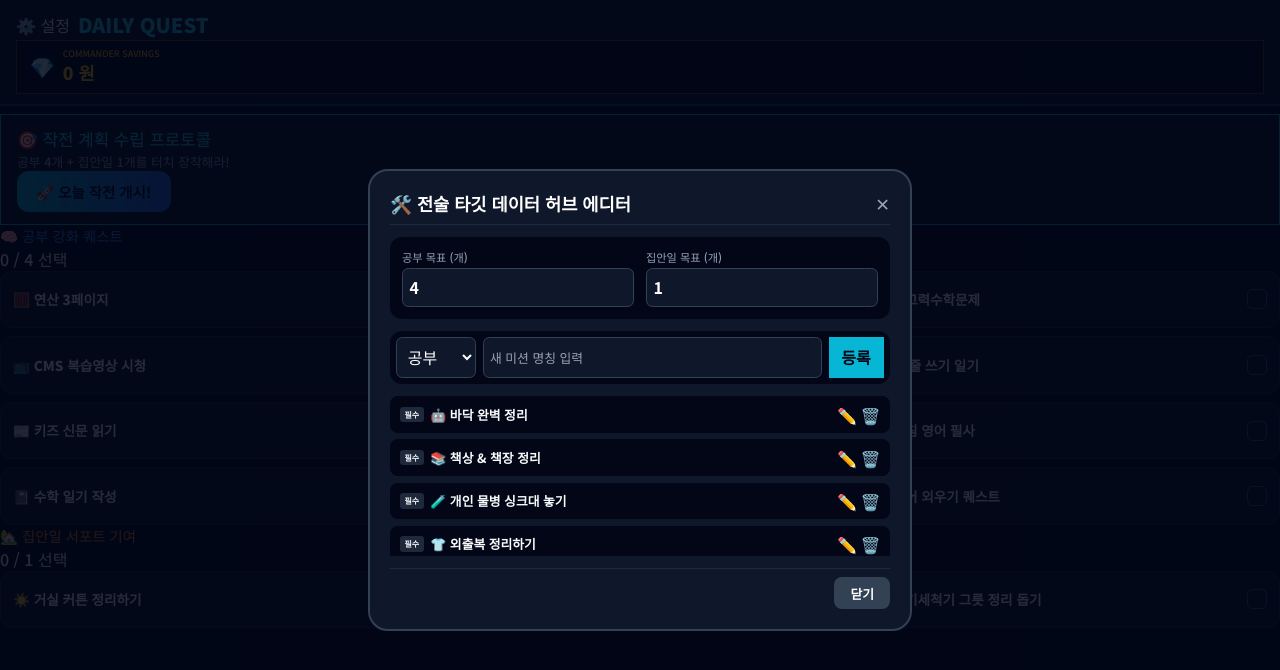
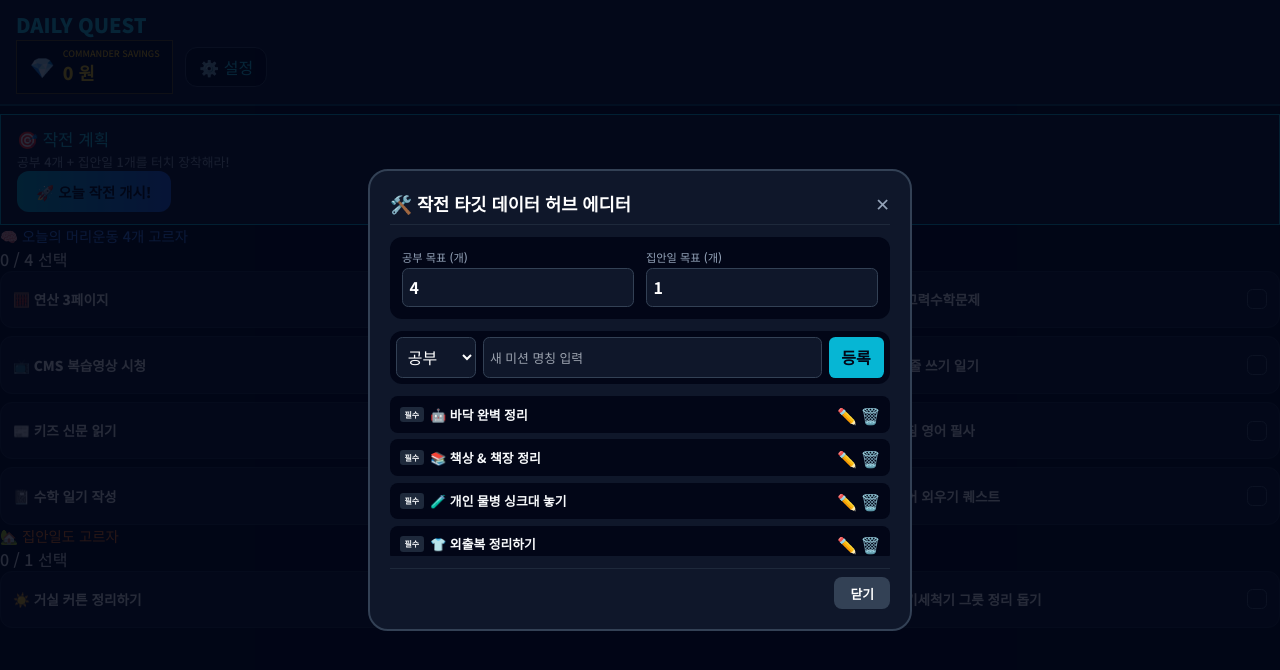
Before and after one commit to miaminkyong/daily-checklist, a React (Vite) app: page / in a window 1280 px wide. Both pictures are taken after a click on the button "⚙️ 설정". Shown: the top 670 px of the page. Built offline with nearby package versions, Linux system fonts and the light colour scheme.

Commit message:
Refactor UI elements and update text content
Updated various UI elements and text for clarity and consistency.

```diff
--- a/src/App.tsx
+++ b/src/App.tsx
@@ -1,6 +1,6 @@
 import React, { useState, useEffect } from 'react';
 import { motion, AnimatePresence } from 'framer-motion';
-import { Check, Plus, Trash2, Edit2, Download, X } from 'lucide-react';
+import { Check, Plus, Trash2, Edit2, Download } from 'lucide-react';
 import {
   LineChart, Line, XAxis, YAxis, CartesianGrid, Tooltip, ResponsiveContainer,
   PieChart, Pie, Cell, BarChart, Bar
@@ -138,9 +138,8 @@ export default function App() {
     confetti({ particleCount: 200, spread: 100, origin: { y: 0.5 } });
     const newSavings = savings + 100;
 
-    // 🪙 1500원(15일) 완공 시 자동 리셋 시스템 도입
     if (newSavings >= 1500) {
-      alert("🎉 축하합니다! 15일 퀘스트를 모두 격파하여 1500원을 정복했습니다! 부모님께 용돈을 요청하고 다음 15일 도전을 시작하세요! 용돈 보관함이 새로 리셋됩니다.");
+      alert("🎉 축하합니다! 15일 보물 수집판을 가득 채워 1500원을 획득했습니다! 부모님께 용돈을 요청하고 다음 도전을 시작하세요. 보관함이 다시 0원부터 시작됩니다.");
       setSavings(0);
       localStorage.setItem('quest_savings', '0');
     } else {
@@ -268,28 +267,32 @@ export default function App() {
   return (
     <div className="min-h-screen bg-slate-950 text-slate-100 p-3 select-none flex flex-col justify-between" style={{ minHeight: '100vh', backgroundColor: '#020617', boxSizing: 'border-box' }}>
 
-      {/* 🚀 갤럭시탭 맞춤 슬림 밀리터리 헤더 */}
+      {/* 🚀 1. 설정 버튼을 우측 상단 지갑 옆으로 완벽 이동한 새로운 슬림 헤더 */}
       <header className="flex justify-between items-center bg-slate-900 border-b-2 border-cyan-500/30 p-2.5 rounded-xl shadow-md" style={{ backgroundColor: '#0f172a', borderBottom: '2px solid rgba(6,182,212,0.3)', padding: '0.6rem 1rem' }}>
-        <div className="flex items-center gap-2" style={{ display: 'flex', alignItems: 'center', gap: '0.5rem' }}>
+        <div>
+          <h1 className="text-xl font-black tracking-wider text-cyan-400 m-0" style={{ fontSize: '1.25rem', fontWeight: 900, color: '#22d3ee' }}>DAILY QUEST</h1>
+        </div>
+
+        {/* 지갑 및 설정 그룹 */}
+        <div className="flex items-center gap-3.5" style={{ display: 'flex', alignItems: 'center', gap: '0.75rem' }}>
+          {/* 보물 상자 */}
+          <div className="bg-slate-950 px-3 py-1.5 rounded-xl border border-yellow-500/40 flex items-center gap-2" style={{ display: 'flex', alignItems: 'center', gap: '0.5rem', backgroundColor: '#020617', border: '1px solid rgba(234,179,8,0.4)', padding: '0.4rem 0.8rem' }}>
+            <span className="text-xl animate-pulse" style={{ fontSize: '1.25rem' }}>💎</span>
+            <div className="text-left">
+              <div className="text-[9px] text-yellow-500 font-black" style={{ fontSize: '9px', color: '#eab308' }}>COMMANDER SAVINGS</div>
+              <div className="text-base font-black text-yellow-400 p-0 m-0 leading-tight" style={{ fontSize: '1.1rem', fontWeight: 900, color: '#facc15' }}>{savings} 원</div>
+            </div>
+          </div>
+
+          {/* 우측 상단으로 이동한 에디터 설정 버튼 */}
           <button
             type="button"
             onClick={() => setIsEditorOpen(true)}
             className="bg-slate-950 text-cyan-400 font-bold p-2 text-base rounded-xl border border-slate-700 active:scale-90 transition-all cursor-pointer"
+            style={{ backgroundColor: '#020617', border: '1px solid #334155', padding: '0.45rem 0.8rem', borderRadius: '0.75rem', color: '#22d3ee' }}
           >
             ⚙️ 설정
           </button>
-          <div>
-            <h1 className="text-xl font-black tracking-wider text-cyan-400 m-0" style={{ fontSize: '1.25rem', fontWeight: 900, color: '#22d3ee' }}>DAILY QUEST</h1>
-          </div>
-        </div>
-
-        {/* 💎 이모지 깨짐 완벽 방지 보물 창고 */}
-        <div className="bg-slate-950 px-3 py-1.5 rounded-xl border border-yellow-500/40 flex items-center gap-2" style={{ display: 'flex', alignItems: 'center', gap: '0.5rem', backgroundColor: '#020617', border: '1px solid rgba(234,179,8,0.4)', padding: '0.4rem 0.8rem' }}>
-          <span className="text-xl animate-pulse" style={{ fontSize: '1.25rem' }}>💎</span>
-          <div className="text-left">
-            <div className="text-[9px] text-yellow-500 font-black" style={{ fontSize: '9px', color: '#eab308' }}>COMMANDER SAVINGS</div>
-            <div className="text-base font-black text-yellow-400 p-0 m-0 leading-tight" style={{ fontSize: '1.1rem', fontWeight: 900, color: '#facc15' }}>{savings} 원</div>
-          </div>
         </div>
       </header>
 
@@ -297,13 +300,14 @@ export default function App() {
       <main className="flex-1 w-full max-w-5xl mx-auto my-2" style={{ width: '100%', margin: '0.5rem auto' }}>
 
         {/* ==========================================
-            [PHASE 1] 계획 수립 페이즈 (한 화면에 무조건 안착)
+            [PHASE 1] 계획 수립 페이즈
             ========================================== */}
         {currentPhase === 'plan' && (
           <div className="flex flex-col gap-3">
+            {/* 2. 작전 계획 수립 프로토콜 -> 작전 계획 문구 변경 */}
             <div className="bg-slate-900 p-3 rounded-xl border border-cyan-500/40 text-center flex items-center justify-between gap-4" style={{ backgroundColor: '#0f172a', border: '1px solid #06b6d4', padding: '0.75rem 1rem' }}>
               <div className="text-left">
-                <h2 className="text-base font-black text-cyan-400 m-0" style={{ fontSize: '1.05rem', color: '#22d3ee' }}>🎯 작전 계획 수립 프로토콜</h2>
+                <h2 className="text-base font-black text-cyan-400 m-0" style={{ fontSize: '1.05rem', color: '#22d3ee' }}>🎯 작전 계획</h2>
                 <p className="text-xs text-slate-400 m-0" style={{ fontSize: '0.8rem', color: '#94a3b8' }}>공부 {settings.studyTarget}개 + 집안일 {settings.houseworkTarget}개를 터치 장착해라!</p>
               </div>
               <button
@@ -316,10 +320,10 @@ export default function App() {
               </button>
             </div>
 
-            {/* 공부 선택 (3열 가로 압축형 격자) */}
+            {/* 3. 공부 강화 퀘스트 -> 오늘의 머리운동 4개 고르자 변경 */}
             <section>
               <div className="flex justify-between items-center mb-1.5">
-                <h3 className="text-sm font-black text-blue-400 m-0" style={{ color: '#3b82f6', fontSize: '0.9rem' }}>🧠 공부 강화 퀘스트</h3>
+                <h3 className="text-sm font-black text-blue-400 m-0" style={{ color: '#3b82f6', fontSize: '0.9rem' }}>🧠 오늘의 머리운동 {settings.studyTarget}개 고르자</h3>
                 <span className="text-[10px] font-bold bg-blue-950 text-blue-300 px-2 py-0.5 rounded-full">{missions.filter(m => m.category === 'study' && selectedIds.includes(m.id)).length} / {settings.studyTarget} 선택</span>
               </div>
               <div style={{ display: 'grid', gridTemplateColumns: 'repeat(3, 1fr)', gap: '0.5rem' }}>
@@ -340,10 +344,10 @@ export default function App() {
               </div>
             </section>
 
-            {/* 집안일 선택 (3열 동일 비율 격자) */}
+            {/* 4. 집안일 서포트 기여 -> 집안일도 고르자 변경 */}
             <section>
               <div className="flex justify-between items-center mb-1.5">
-                <h3 className="text-sm font-black text-orange-400 m-0" style={{ color: '#f97316', fontSize: '0.9rem' }}>🏡 집안일 서포트 기여</h3>
+                <h3 className="text-sm font-black text-orange-400 m-0" style={{ color: '#f97316', fontSize: '0.9rem' }}>🏡 집안일도 고르자</h3>
                 <span className="text-[10px] font-bold bg-orange-950 text-orange-300 px-2 py-0.5 rounded-full">{missions.filter(m => m.category === 'housework' && selectedIds.includes(m.id)).length} / {settings.houseworkTarget} 선택</span>
               </div>
               <div style={{ display: 'grid', gridTemplateColumns: 'repeat(3, 1fr)', gap: '0.5rem' }}>
@@ -367,26 +371,26 @@ export default function App() {
         )}
 
         {/* ==========================================
-            [PHASE 2] 작전 실행 페이즈 (필수 + 선택 통합 3열 바둑판)
+            [PHASE 2] 작전 실행 페이즈
             ========================================== */}
         {currentPhase === 'action' && (
           <div className="flex flex-col gap-3">
+            {/* 5. 실시간 하이테크 레이더 모드 -> 임무 완료 후 누르자 변경 */}
             <div className="flex justify-between items-center bg-slate-900 p-3 rounded-xl border border-slate-800" style={{ backgroundColor: '#0f172a', padding: '0.6rem 1rem' }}>
               <div className="text-left">
-                <h2 className="text-sm font-black text-white m-0">⚡ 실시간 하이테크 레이더 모드</h2>
+                <h2 className="text-sm font-black text-white m-0">⚡ 임무 완료 후 누르자</h2>
                 <div style={{ width: '12rem', backgroundColor: '#020617', height: '0.75rem', borderRadius: '9999px', marginTop: '0.3rem', border: '1px solid #1e293b', overflow: 'hidden' }}>
                   <div style={{ height: '100%', background: 'linear-gradient(to right, #22d3ee, #10b981)', width: `${progressPercent}%`, transition: 'width 0.3s' }} />
                 </div>
               </div>
               <div className="flex items-center gap-3">
-                <div style={{ backgroundColor: '#020617', padding: '0.4rem 0.8rem', borderRadius: '0.5rem', fontSize: '0.85rem', fontStyle: 'normal', fontWeight: 700 }}>
+                <div style={{ backgroundColor: '#020617', padding: '0.4rem 0.8rem', borderRadius: '0.5rem', fontSize: '0.85rem', fontWeight: 700 }}>
                   <span style={{ color: '#10b981' }}>{completedCount}</span> / {totalCount} 완료
                 </div>
                 <button type="button" onClick={resetTodayQuest} className="text-[10px] font-bold text-red-400 bg-red-950/20 px-2.5 py-1.5 rounded-lg border border-red-900/40 cursor-pointer">🔄 리셋</button>
               </div>
             </div>
 
-            {/* 가로 공간 최적화용 3열 격자 배치 */}
             <div style={{ display: 'grid', gridTemplateColumns: 'repeat(3, 1fr)', gap: '0.5rem' }}>
               {currentActiveMissions.map(m => {
                 const isCompleted = completedIds.includes(m.id);
@@ -413,16 +417,16 @@ export default function App() {
         )}
 
         {/* ==========================================
-            [PHASE 3] 100원 저금통 완료 화면 (깨짐방지 보석 테마)
+            [PHASE 3] 저금통 화면
             ========================================== */}
         {currentPhase === 'success' && (
           <div className="flex flex-col gap-3 max-w-xl mx-auto text-center">
+            {/* 6. 문구 변경 -> 오늘의 미션 완료! 대성공이군! */}
             <div className="bg-slate-900 border-2 border-yellow-500 rounded-2xl p-5" style={{ backgroundColor: '#0f172a', border: '2px solid #eab308' }}>
               <div className="text-4xl mb-1">💎</div>
-              <h2 className="text-xl font-black text-yellow-400 m-0 tracking-wide">MISSION ACCOMPLISHED</h2>
-              <p className="text-xs text-slate-300 mt-1">오늘의 비밀 요원 가동을 대성공으로 마쳤다!</p>
+              <h2 className="text-xl font-black text-yellow-400 m-0 tracking-wide">TODAY'S MISSION COMPLETE</h2>
+              <p className="text-xs text-slate-300 mt-1">오늘의 미션 완료! 대성공이군!</p>
 
-              {/* 반짝이는 고대비 보석 애니메이션 가동 */}
               <div className="py-4">
                 <motion.div
                   initial={{ rotateY: 0, scale: 0.8 }}
@@ -434,22 +438,23 @@ export default function App() {
                 </motion.div>
               </div>
 
-              <div className="text-lg font-black text-white bg-slate-950 py-2 rounded-xl border border-slate-800" style={{ backgroundColor: '#020617' }}>
+              <div className="text-lg font-black text-white bg-slate-950 py-2 rounded-xl border border-slate-800">
                 보물 입고: +100 원 완료
               </div>
             </div>
 
-            {/* 15일 챌린지 전용 보드 (이모지 완전 고정판) */}
+            {/* 7. 보물 축적 전장판 -> 보물 수집판 변경 */}
+            {/* 8. 1/15 격파 -> 1/15 수집 변경 */}
             <div className="bg-slate-900 p-4 rounded-2xl border border-slate-800">
               <div className="flex justify-between items-center mb-2">
-                <span className="text-xs font-black text-yellow-500">🎖️ 15일 보물 축적 전장판</span>
-                <span className="text-[11px] text-slate-400 font-bold">{coinCount} / 15 격파</span>
+                <span className="text-xs font-black text-yellow-500">🎖️ 보물 수집판</span>
+                <span className="text-[11px] text-slate-400 font-bold">{coinCount} / 15 수집</span>
               </div>
               <div className="grid grid-cols-5 gap-1.5">
                 {Array.from({ length: 15 }).map((_, i) => (
                   <div
                     key={i}
-                    style={{ aspectRatio: '1/1', borderRadius: '0.75rem', border: '1px solid #1e293b', display: 'flex', alignItems: 'center', justifyContent: 'center', fontSize: '1.25rem', fontWeight: 900, backgroundColor: i < coinCount ? '#eab308' : '#020617', color: i < coinCount ? '#020617' : '#475569', boxSizing: 'border-box' }}
+                    style={{ aspectRatio: '1/1', borderRadius: '0.75rem', border: '1px solid #1e293b', display: 'flex items-center justify-center', fontSize: '1.25rem', fontWeight: 900, backgroundColor: i < coinCount ? '#eab308' : '#020617', color: i < coinCount ? '#020617' : '#475569', boxSizing: 'border-box', display: 'flex', alignItems: 'center', justifyContent: 'center' }}
                   >
                     {i < coinCount ? '💎' : i + 1}
                   </div>
@@ -465,7 +470,7 @@ export default function App() {
         )}
 
         {/* ==========================================
-            [PHASE 4] 부모님 전술 데이터 분석실
+            [PHASE 4] 부모님 데이터 분석실
             ========================================== */}
         {currentPhase === 'stats' && (
           <div className="flex flex-col gap-3">
@@ -477,7 +482,6 @@ export default function App() {
               <button type="button" onClick={exportToCSV} className="bg-emerald-600 text-slate-950 font-black text-xs px-3 py-2 rounded-lg border-none cursor-pointer">💾 성취 데이터 일지 CSV 백업</button>
             </div>
 
-            {/* 시계열 도표 */}
             <div className="bg-slate-900 p-4 rounded-xl border border-slate-800">
               <div className="h-44">
                 <ResponsiveContainer width="100%" height="100%">
@@ -521,18 +525,18 @@ export default function App() {
               </div>
             </div>
 
-            <button type="button" onClick={() => setCurrentPhase('plan')} className="bg-slate-800 text-slate-300 font-black py-3 rounded-xl border border-slate-700 cursor-pointer text-sm">⬅️ 제어판 중앙 메인으로 복귀</button>
+            <button type="button" onClick={() => setCurrentPhase('plan')} className="bg-slate-800 text-slate-300 font-black py-3 rounded-xl border border-slate-700 cursor-pointer text-sm">⬅ shrink 제어판 중앙 메인으로 복귀</button>
           </div>
         )}
       </main>
 
-      {/* 🛠️ 관리자 팝업 데이터 제어 에디터 모달 */}
+      {/* 🛠️ 설정 모달 에디터 */}
       <AnimatePresence>
         {isEditorOpen && (
           <div style={{ position: 'fixed', inset: 0, backgroundColor: 'rgba(2,6,23,0.85)', zIndex: 50, display: 'flex', alignItems: 'center', justifycontent: 'center', padding: '1rem' }}>
             <div style={{ backgroundColor: '#0f172a', width: '100%', maxWidth: '34rem', borderRadius: '1.25rem', border: '2px solid #334155', padding: '1.25rem', display: 'flex', flexDirection: 'column', gap: '0.75rem', margin: 'auto' }}>
               <div style={{ display: 'flex', justifyContent: 'space-between', alignItems: 'center', borderBottom: '1px solid #1e293b', paddingBottom: '0.4rem' }}>
-                <h3 style={{ margin: 0, fontSize: '1.1rem', color: '#fff', fontWeight: 900 }}>🛠️ 전술 타깃 데이터 허브 에디터</h3>
+                <h3 style={{ margin: 0, fontSize: '1.1rem', color: '#fff', fontWeight: 900 }}>🛠️ 작전 타깃 데이터 허브 에디터</h3>
                 <button type="button" onClick={() => setIsEditorOpen(false)} style={{ background: 'none', border: 'none', color: '#94a3b8', cursor: 'pointer', fontSize: '1.1rem' }}>✕</button>
               </div>
 
@@ -550,7 +554,7 @@ export default function App() {
               <form onSubmit={addMission} style={{ display: 'flex', gap: '0.4rem', backgroundColor: '#020617', padding: '0.4rem', borderRadius: '0.75rem' }}>
                 <select value={newMissionCat} onChange={(e: any) => setNewMissionCat(e.target.value)} style={{ backgroundColor: '#0f172a', border: '1px solid #334155', borderRadius: '0.4rem', padding: '0.4rem', color: '#fff' }}><option value="essential">필수</option><option value="study">공부</option><option value="housework">집안일</option></select>
                 <input type="text" placeholder="새 미션 명칭 입력" value={newMissionText} onChange={(e) => setNewMissionText(e.target.value)} style={{ flex: 1, backgroundColor: '#0f172a', border: '1px solid #334155', borderRadius: '0.4rem', padding: '0.4rem', color: '#fff', fontSize: '0.8rem' }} />
-                <button type="submit" style={{ backgroundColor: '#06b6d4', color: '#020617', fontWeight: 900, border: 'none', padding: '0.4rem 0.8rem', borderRadius: '#0.4rem', cursor: 'pointer' }}>등록</button>
+                <button type="submit" style={{ backgroundColor: '#06b6d4', color: '#020617', fontWeight: 900, border: 'none', padding: '0.4rem 0.8rem', borderRadius: '0.4rem', cursor: 'pointer' }}>등록</button>
               </form>
 
               <div style={{ maxHeight: '10rem', overflowY: 'auto', display: 'flex', flexDirection: 'column', gap: '0.4rem' }}>
```
